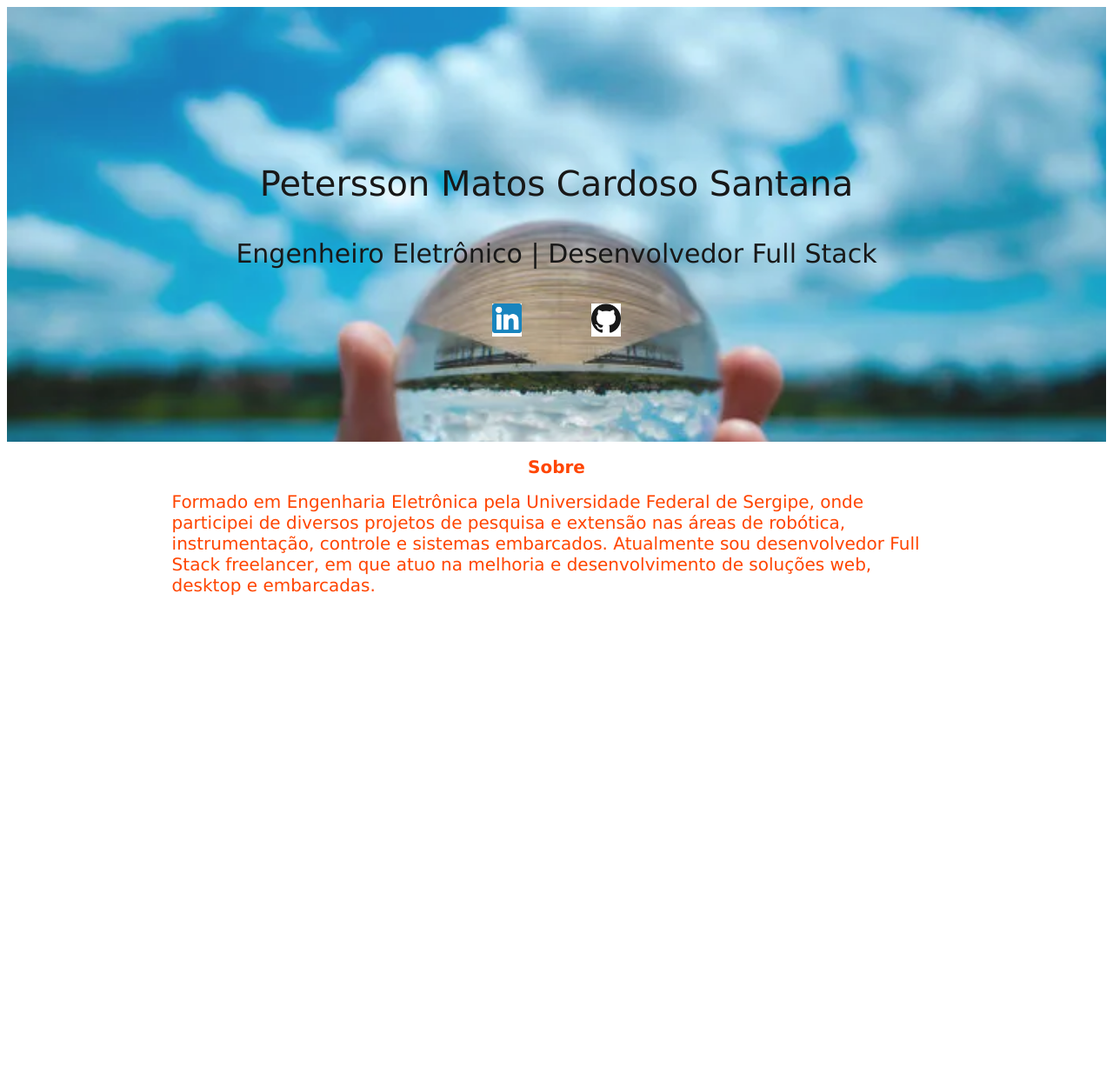
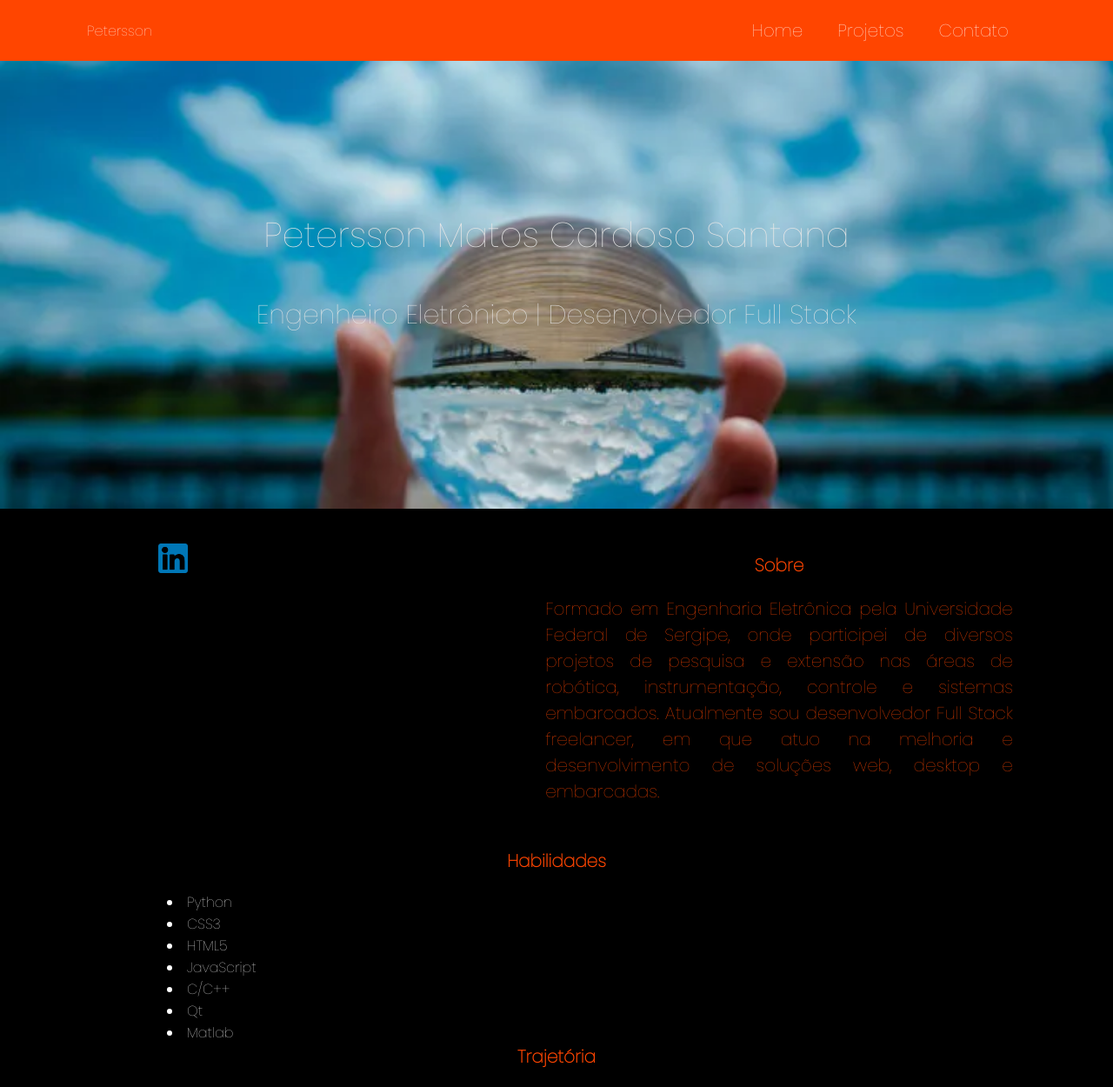
Before and after one commit to PeterssonMCS/website, a plain HTML site: page index.html in a window 1280 px wide. Shown: the whole page at 87% size. Before the commit the page ends 800 px from the top, so only its background shows below. Drawn offline with Linux system fonts and the light colour scheme.

Commit message:
Add files via upload

```diff
--- a/css/styles.css
+++ b/css/styles.css
@@ -1,7 +1,59 @@
+@import url('https://fonts.googleapis.com/css2?family=Poppins:wght@100&display=swap');
+
 *{
-    font-family: Verdana, Geneva, Tahoma, sans-serif;
-    background-color: white;
+    margin: 0;
+    padding: 0;
+    box-sizing: border-box;
+    font-family: 'Poppins', sans-serif;
+    color: white;
+    background-color:black;
 }
+
+#navegacao{
+    position: fixed;
+    background-color: orangered;
+    top:0;
+    left:0;
+    width: 100%;
+    display: flex;
+    justify-content: space-between;
+    align-items: center;
+    padding: 20px 100px;
+    transition:1s;
+    z-index: 2;
+}
+
+#logo{
+    position: relative;
+    background-color: inherit;
+    font-weight: 700;
+    text-decoration: none;
+    text-transform: uppercase;
+    transition:1s;
+}
+
+#lista{
+    background-color: inherit;
+    position: relative;
+    display: flex;
+    justify-content: center;
+    align-items: center;
+}
+
+.lista_links{
+    background-color: inherit;
+    position: relative;
+    list-style: none;
+}
+
+.nav_links{
+    font-size: 20px;
+    background-color: inherit;
+    position: relative;
+    margin: 0px 20px;
+    text-decoration: none;
+}
+
 
 #Nome{
     background-color: rgba(0,0,0,0);
@@ -14,14 +66,18 @@
     font-size: 30px;
 }
 
-#cabecalho {
+#Banner {
     text-align: center;
     background-size: cover;
-    height: 360px;
-    padding-top: 140px;
-    color: black;
+    padding-top: 200px;
+    padding-bottom: 200px;
     background-image: url("../images/girl.jpg");
     opacity: 0.9;
+}
+
+#Informacoes{
+    display: grid;
+    grid-template-columns: 40% 60%;
 }
 
 .referencias {
@@ -31,21 +87,31 @@
 }
 
 .social_network {
-    background-color: rgba(0,0,0,0);
+    background-color: rgba(255,255,255,0);
     display: flex;
     justify-content: center;
 }
 
-#sobre{
+.topicos{
     text-align: center;
+    font-size: 20px;
+    padding-bottom: 20px;
+    color: orangered;
+}
+
+#informacao{
+    padding-top: 50px;
+    padding-bottom: 50px;
+    margin-left: 15%;
+    margin-right: 15%;
+    justify-content: center;
+    text-align: justify;
+    text-justify: inter-word;
     font-size: 20px;
     color: orangered;
 }
 
-#informacao{
+#habilidades{
     margin-left: 15%;
-    margin-right: 15%;
-    justify-content: center;
-    font-size: 20px;
     color: orangered;
 }
--- a/index.html
+++ b/index.html
@@ -1,38 +1,68 @@
 <!DOCTYPE html>
-    <html>
+    <html lang="pt">
         <head>
-            <title>Portfolio Petersson</title>
+            <title>Home</title>
             <link rel="stylesheet" href="css/styles.css">
             <meta charset="UTF-8">
         </head>
 
         <body>
-            <section id="cabecalho">
+            <nav id="navegacao">
+                <li class="lista_links">Petersson</li>
+                <ul id="lista">
+                    <li class="lista_links"><a href = "index.html" class="nav_links">Home</a></li>
+                    <li class="lista_links"><a href = "projetos.html " class="nav_links">Projetos</a></li>
+                    <li class="lista_links"><a href = "contato.html " class="nav_links">Contato</a></li>
+                </ul>
+            </nav>
+
+            <section id="Banner">
                 <div id="Nome">Petersson Matos Cardoso Santana</div>
                 <div id="Profissao">Engenheiro Eletrônico | Desenvolvedor Full Stack</div>
+            </section>
 
+            <section id="Informacoes">
                 <div class="social_network">
                     <div class="referencias">
                         <a href="https://www.linkedin.com/in/peterssonsantana/">
-                            <img src="images/logo_linkedin.png" width="34" height="34">
+                            <img src="images/logo_linkedin.png" alt="Logo do Linkedin" width="34" height="34">
                         </a>
                     </div>
                     <div class="referencias">
                         <a href="https://github.com/PeterssonMCS">
-                            <img src="images/logo_github.png" width="34" height="34">
+                            <img src="images/logo_github.png" alt="Logo do Github" width="34" height="34">
                         </a>
                     </div>
+                </div>
+
+                <div id="informacao">
+                    <h1 class="topicos">Sobre</h1>
+                    Formado em Engenharia Eletrônica pela Universidade Federal de Sergipe, onde participei de
+                    diversos projetos de pesquisa e extensão nas áreas de robótica, instrumentação, controle e
+                    sistemas embarcados. Atualmente sou desenvolvedor Full Stack freelancer, em que atuo na
+                    melhoria e desenvolvimento de soluções web, desktop e embarcadas.
+                </div>
+            </section >
+
+            <section>
+                <h1 class = "topicos">Habilidades</h1>
+                <div id="habilidades">
+                    <li>Python</li>
+                    <li>CSS3</li>
+                    <li>HTML5</li>
+                    <li>JavaScript</li>
+                    <li>C/C++</li>
+                    <li>Qt</li>
+                    <li>Matlab</li>
                 </div>
             </section>
 
             <section>
-                <h1 id="sobre">Sobre</h1>
-                <div id="informacao">
-                    Formado em Engenharia Eletrônica pela Universidade Federal de Sergipe, onde participei de
-                    diversos projetos de pesquisa e extensão nas áreas de robótica, instrumentação, controle e sistemas embarcados.
-                    Atualmente sou desenvolvedor Full Stack freelancer, em que atuo na melhoria e desenvolvimento
-                    de soluções web, desktop e embarcadas.
-                </div>
+                <h1 class = "topicos">Trajetória</h1>
             </section>
+
         </body>
+        <footer>
+
+        </footer>
     </html>
```
Also changed, not shown: contato.html (added, +23 -0 lines), projetos.html (added, +22 -0 lines), scripts/scripts.js (added, +11 -0 lines).
